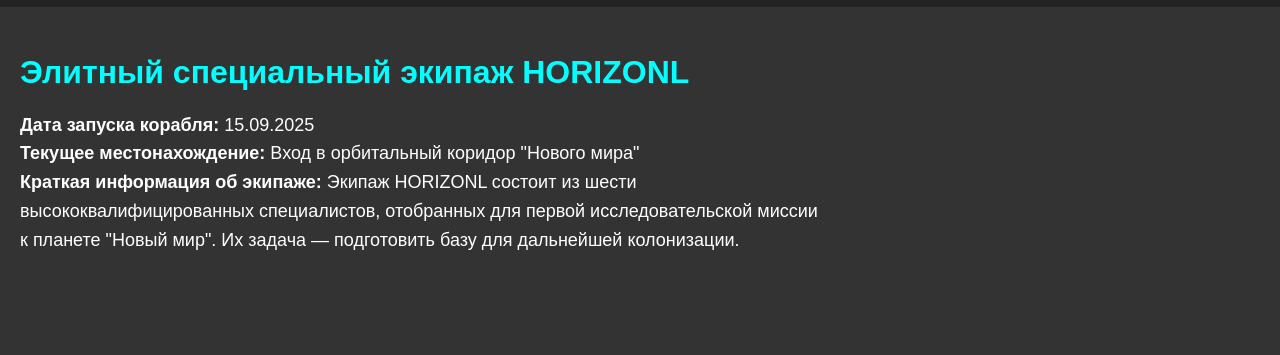
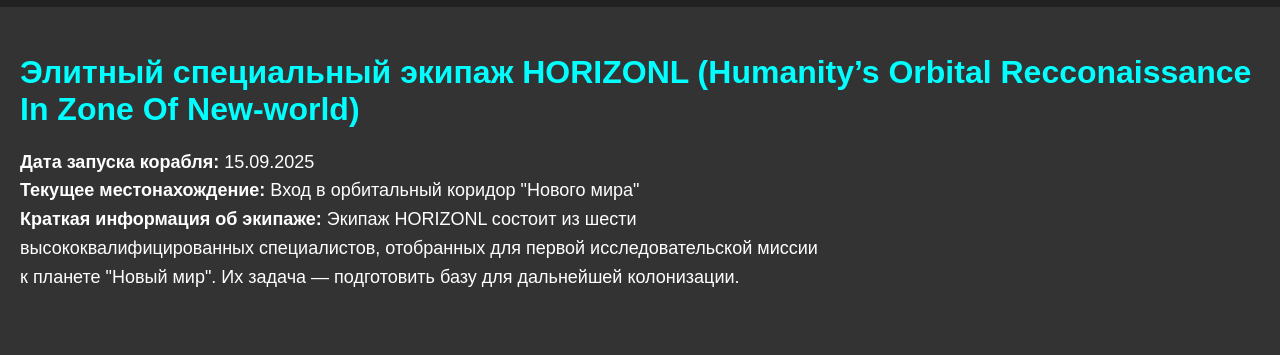
Before and after one commit to AshMarie0/horizonl, a plain HTML site: page index.html in a window 1280 px wide. Shown: the part 43-398 px from the top of the page. Drawn offline with Linux system fonts and the light colour scheme.

Commit message:
Update index.html

```diff
--- a/index.html
+++ b/index.html
@@ -15,7 +15,7 @@
     </header>
     <main>
         <section class="main-info-section">
-            <h1 class="main-title">Элитный специальный экипаж HORIZONL</h1>
+            <h1 class="main-title">Элитный специальный экипаж HORIZONL (Humanity’s Orbital Recconaissance In Zone Of New-world)</h1>
             <p class="mission-text">
                 <b>Дата запуска корабля:</b> 15.09.2025<br>
                 <b>Текущее местонахождение:</b> Вход в орбитальный коридор "Нового мира"<br>
```
